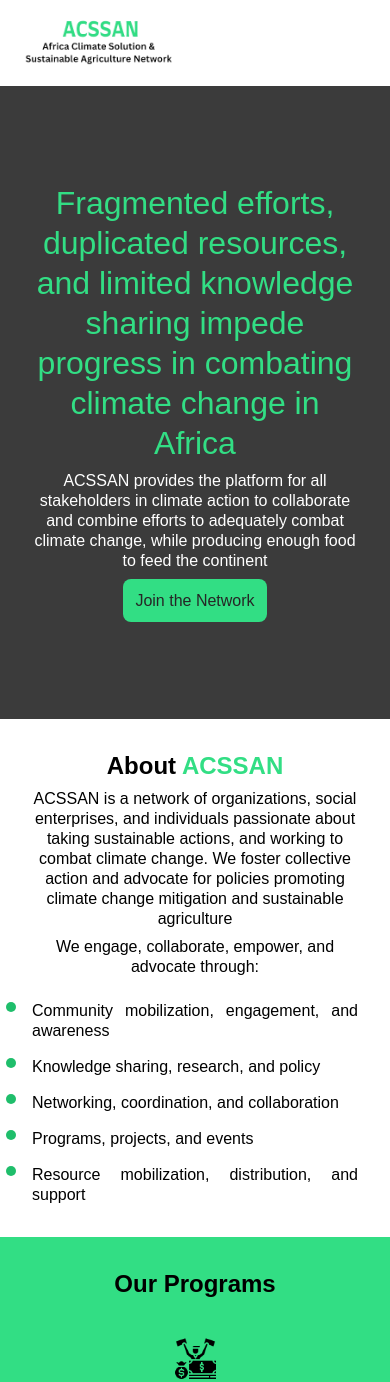
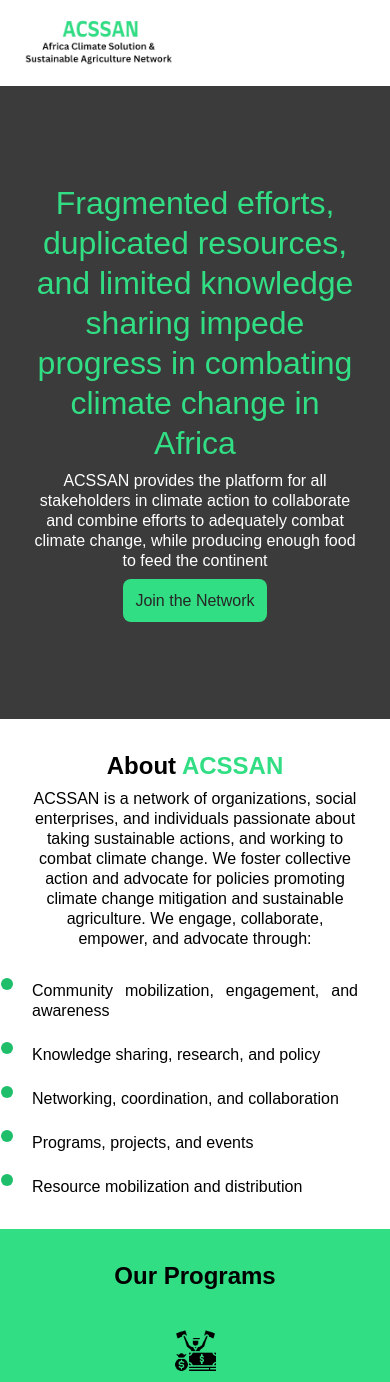
Before and after one commit to AmoroBG/sateconsult-website, a React (Vite) app: page / in a window 390 px wide. Shown: the top 1382 px of the page. Built offline with nearby package versions, Linux system fonts and the light colour scheme.

Commit message:
Modify the About text

```diff
--- a/src/components/About.jsx
+++ b/src/components/About.jsx
@@ -10,15 +10,15 @@
         ACSSAN is a network of organizations, social enterprises, and
         individuals passionate about taking sustainable actions, and working to
         combat climate change. We foster collective action and advocate for
-        policies promoting climate change mitigation and sustainable agriculture
+        policies promoting climate change mitigation and sustainable
+        agriculture. We engage, collaborate, empower, and advocate through:
       </p>
-      <p>We engage, collaborate, empower, and advocate through:</p>
       <ul>
         <li>Community mobilization, engagement, and awareness</li>
         <li>Knowledge sharing, research, and policy</li>
         <li>Networking, coordination, and collaboration</li>
         <li>Programs, projects, and events</li>
-        <li>Resource mobilization, distribution, and support </li>
+        <li>Resource mobilization and distribution</li>
       </ul>
     </section>
   );
--- a/src/index.css
+++ b/src/index.css
@@ -49,7 +49,7 @@
   background-color: #1fbe6b;
 }
 
-.hero, .about, .programs, .partners, .contact, .blog{
+.hero, .about, .programs, .partners, .contact{
     padding: 2.5rem 7.5rem;
     scroll-snap-align: start;
 }
@@ -69,8 +69,6 @@
   color: #32de84;
 
 }
-
-
 
 /* Header and Footer */
 header, footer{
@@ -126,9 +124,10 @@
 }
 
 section.about ul li::marker{
-  color: #1fbe6b;
-  font-size: 2rem;
+color: #1fbe6b;
+font-size: 2.5rem;
 }
+
 
 /* Programs */
 section.programs{
@@ -249,8 +248,7 @@
   .about,
   .programs,
   .partners,
-  .contact,
-  .blog {
+  .contact {
     padding: 2rem 5rem;
   }
 
@@ -280,7 +278,7 @@
     margin: 0.5rem 0;
   }
 
-  section .program-lists div {
+  section .program-lists div{
     gap: 0.5rem;
     padding: 0.8rem;
   }
@@ -327,8 +325,7 @@
     .about,
     .programs,
     .partners,
-    .contact,
-    .blog {
+    .contact {
       padding: 2rem;
     }
 
@@ -370,8 +367,7 @@
     .about,
     .programs,
     .partners,
-    .contact,
-    .blog {
+    .contact {
       text-align: justify;
     }
 
@@ -385,7 +381,7 @@
     }
 
     /* Programs */
-    section .program-lists {
+    section .program-lists{
       gap: 0.5rem;
 
     }
```
